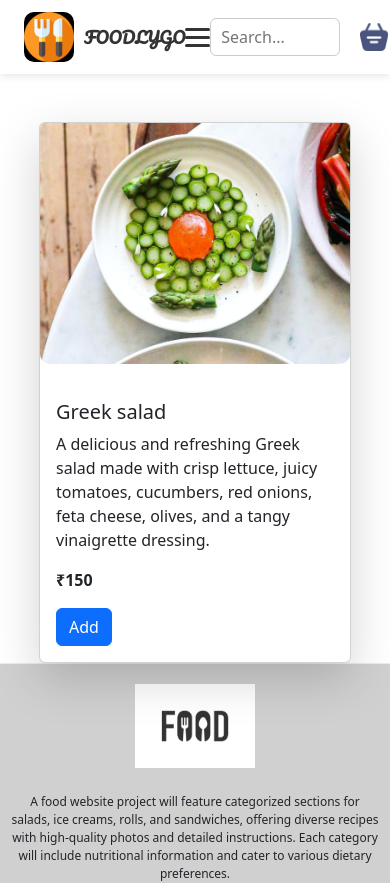
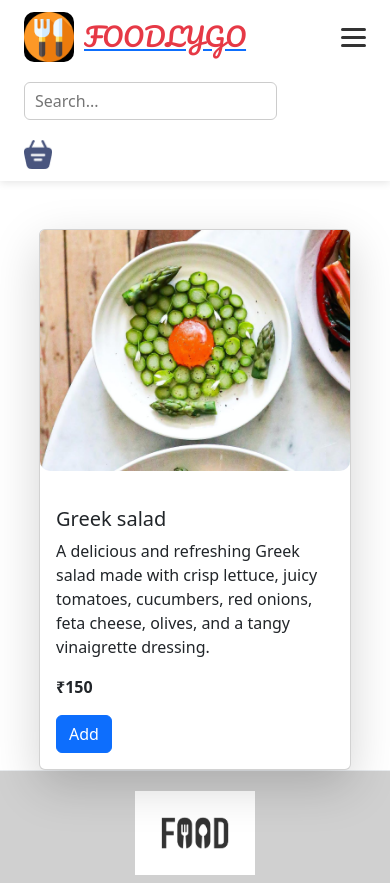
Before and after one commit to ganjiarvind1998/food_app, a React (Create React App) app: page /item/1 in a window 390 px wide. Shown: the top 883 px of the page. Built offline with nearby package versions, Linux system fonts and the light colour scheme.

Commit message:
fix: auto-close mobile menu after link click

```diff
--- a/src/components/navbar/navbar.css
+++ b/src/components/navbar/navbar.css
@@ -1,23 +1,21 @@
 @import url('https://fonts.googleapis.com/css2?family=Pacifico&display=swap');
-.logo {
-  display: flex;
-  align-items: center;
-  gap: 10px;
+
+/* Reset and base */
+* {
+  margin: 0;
+  padding: 0;
+  box-sizing: border-box;
+}
+
+body {
+  font-family: 'Segoe UI', sans-serif;
+}
+
+a {
   text-decoration: none;
 }
 
-.logo-img {
-  height: 50px;
-  border-radius: 8px;
-}
-
-.brand-name {
-  font-family: 'Pacifico', cursive;
-  font-size: 1.8rem;
-  color: #e63946;
-}
-
-
+/* Navbar */
 .modern-navbar {
   display: flex;
   justify-content: space-between;
@@ -27,14 +25,14 @@
   box-shadow: 0 2px 8px rgba(0, 0, 0, 0.1);
   position: relative;
   z-index: 100;
+  flex-wrap: wrap;
 }
 
-/* Left Section */
-.nav-left .logo {
+/* Logo */
+.logo {
   display: flex;
   align-items: center;
   gap: 10px;
-  text-decoration: none;
 }
 
 .logo-img {
@@ -45,13 +43,13 @@
 }
 
 .brand-name {
-  font-size: 1.5rem;
-  font-weight: 700;
-  color: #333;
+  font-family: 'Pacifico', cursive;
+  font-size: 1.8rem;
+  color: #e63946;
   text-transform: uppercase;
 }
 
-/* Navigation Links */
+/* Nav Links */
 .nav-links {
   display: flex;
   gap: 25px;
@@ -60,16 +58,26 @@
 }
 
 .nav-links li a {
-  text-decoration: none;
   color: #333;
   font-size: 1.1rem;
   font-weight: 500;
+  position: relative;
 }
 
-.nav-links li.active a,
-.nav-links li a:hover {
+.nav-links li a:hover,
+.nav-links li.active a {
   color: #ff6347;
-  border-bottom: 2px solid #ff6347;
+}
+
+.nav-links li a:hover::after,
+.nav-links li.active a::after {
+  content: '';
+  position: absolute;
+  width: 100%;
+  height: 2px;
+  background: #ff6347;
+  left: 0;
+  bottom: -5px;
 }
 
 /* Right Section */
@@ -79,7 +87,7 @@
   gap: 20px;
 }
 
-/* Search */
+/* Search Box */
 .nav-search {
   position: relative;
 }
@@ -93,32 +101,39 @@
 
 .search-results {
   position: absolute;
-  top: 110%;
+  top: 36px;
   left: 0;
-  background-color: white;
+  background: #fff;
   width: 100%;
-  border: 1px solid #ccc;
-  max-height: 250px;
+  max-height: 200px;
   overflow-y: auto;
-  z-index: 50;
+  border: 1px solid #ddd;
+  box-shadow: 0 4px 6px rgba(0,0,0,0.1);
+  z-index: 10;
 }
 
 .search-item {
   display: flex;
   align-items: center;
   gap: 10px;
-  padding: 6px 10px;
+  padding: 8px;
   cursor: pointer;
+}
+
+.search-item img {
+  height: 30px;
+  width: 30px;
+  object-fit: cover;
+  border-radius: 5px;
 }
 
 .search-item:hover {
   background-color: #f1f1f1;
 }
 
-.search-item img {
-  width: 40px;
-  height: 40px;
-  object-fit: cover;
+.no-results {
+  padding: 10px;
+  color: #888;
 }
 
 /* Cart */
@@ -141,7 +156,7 @@
   border-radius: 50%;
 }
 
-/* Mobile Menu */
+/* Hamburger Menu */
 .nav-toggle {
   display: none;
   flex-direction: column;
@@ -156,7 +171,12 @@
   border-radius: 4px;
 }
 
+/* Responsive */
 @media (max-width: 768px) {
+  .nav-toggle {
+    display: flex;
+  }
+
   .nav-links {
     display: none;
     flex-direction: column;
@@ -166,27 +186,36 @@
     background-color: white;
     width: 100%;
     padding: 15px 0;
+    box-shadow: 0 4px 10px rgba(0, 0, 0, 0.1);
   }
 
   .nav-links.active {
     display: flex;
   }
 
-  .nav-toggle {
-    display: flex;
+  .nav-links li {
+    margin: 10px 20px;
+  }
+
+  .nav-search input {
+    width: 100%;
+    margin-top: 10px;
+  }
+
+  .nav-right {
+    flex-direction: column;
+    align-items: flex-start;
+    width: 100%;
+    margin-top: 10px;
   }
 
   .brand-name {
-    font-size: 1.2rem;
-  }
-
-  .nav-search input {
-    width: 130px;
+    font-size: 1.4rem;
   }
 }
 
-@media (max-width: 480px) {
+@media (max-width: 1080px) {
   .brand-name {
-    font-size: 1rem;
+    font-size: 1.6rem;
   }
 }
--- a/src/components/navbar/navbar.jsx
+++ b/src/components/navbar/navbar.jsx
@@ -38,11 +38,10 @@ const NavBar = ({ setShowLogin }) => {
   return (
     <nav className="modern-navbar">
       <div className="nav-left">
-      <Link to="/" className="logo">
-  <img src={whatLogo} alt="Logo" className="logo-img" />
-  <span className="brand-name">FoodlyGo</span>
-</Link>
-
+        <Link to="/" className="logo">
+          <img src={whatLogo} alt="Logo" className="logo-img" />
+          <span className="brand-name">FoodlyGo</span>
+        </Link>
       </div>
 
       <div className="nav-toggle" onClick={() => setMobileMenu(!mobileMenu)}>
@@ -52,13 +51,31 @@ const NavBar = ({ setShowLogin }) => {
       </div>
 
       <ul className={`nav-links ${mobileMenu ? "active" : ""}`}>
-        <li className={menu === "home" ? "active" : ""} onClick={() => setMenu("home")}>
+        <li
+          className={menu === "home" ? "active" : ""}
+          onClick={() => {
+            setMenu("home");
+            setMobileMenu(false); // close menu after click
+          }}
+        >
           <Link to="/">Home</Link>
         </li>
-        <li className={menu === "menu" ? "active" : ""} onClick={() => setMenu("menu")}>
+        <li
+          className={menu === "menu" ? "active" : ""}
+          onClick={() => {
+            setMenu("menu");
+            setMobileMenu(false);
+          }}
+        >
           <Link to="/menu">Menu</Link>
         </li>
-        <li className={menu === "contact" ? "active" : ""} onClick={() => setMenu("contact")}>
+        <li
+          className={menu === "contact" ? "active" : ""}
+          onClick={() => {
+            setMenu("contact");
+            setMobileMenu(false);
+          }}
+        >
           <Link to="/contact">Contact</Link>
         </li>
       </ul>
```
